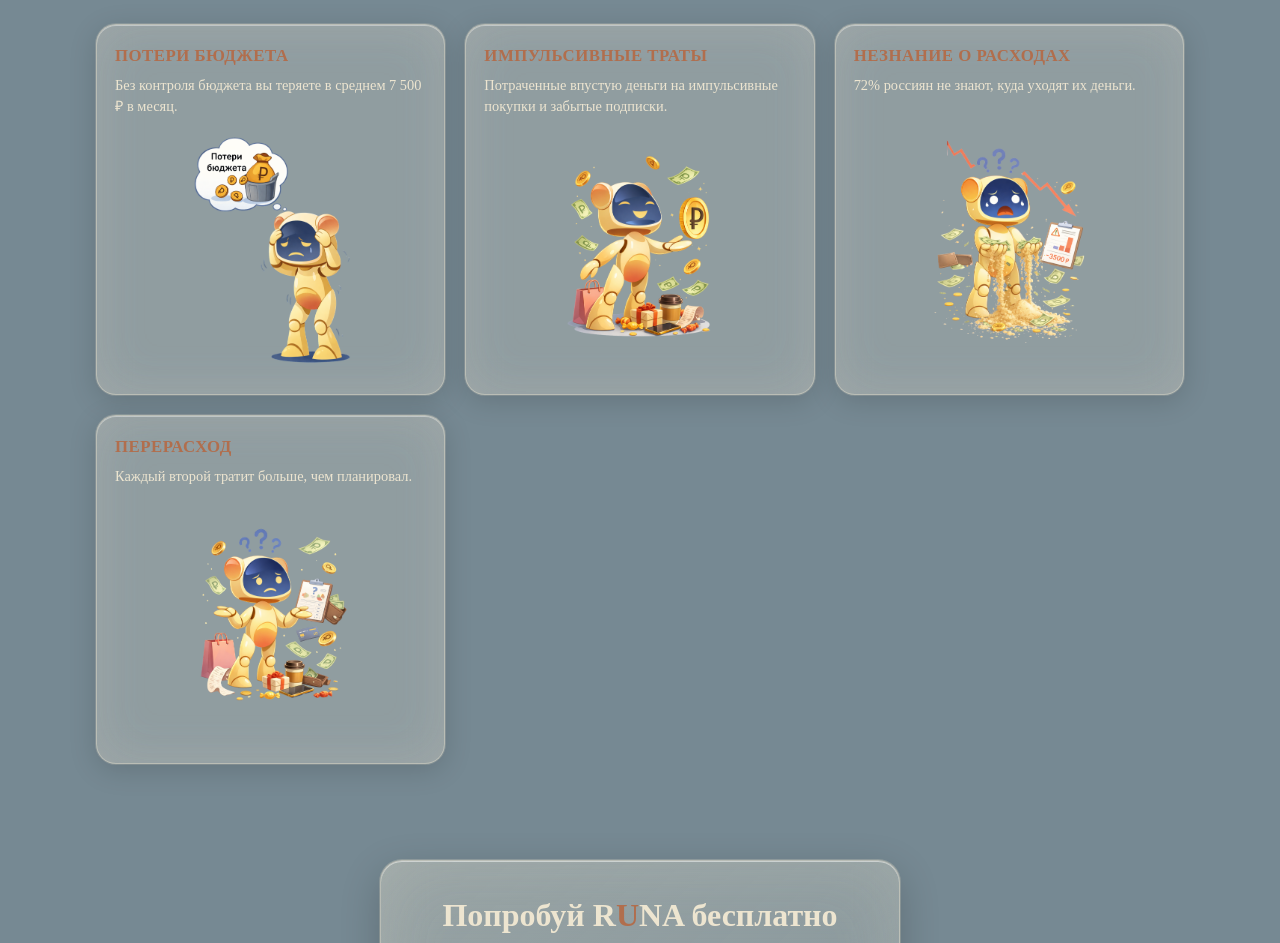
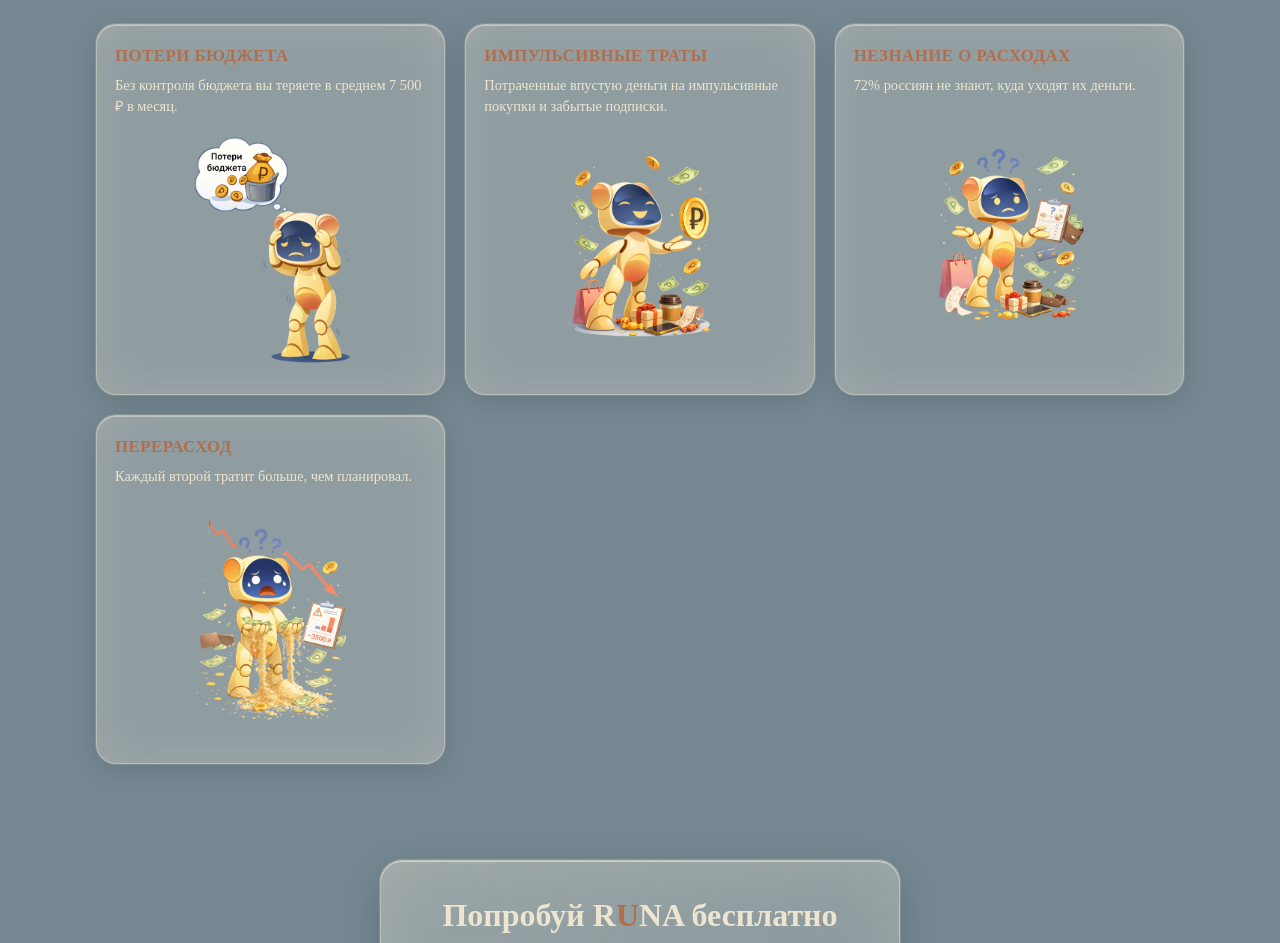
Before and after one commit to lobzik223/Runa-site, a React (Vite) app: page / in a window 1280 px wide. Shown: the part 1580-2523 px from the top of the page. Built offline with nearby package versions, Linux system fonts and the light colour scheme.

Commit message:
Версия 6.13

```diff
--- a/src/App.tsx
+++ b/src/App.tsx
@@ -27,13 +27,13 @@ const App: React.FC = () => {
     {
       title: 'Незнание о расходах',
       desc: '72% россиян не знают, куда уходят их деньги.',
-      image: '/mov/q3.png',
+      image: '/mov/q2.png',
       alt: 'Незнание о расходах'
     },
     {
       title: 'Перерасход',
       desc: 'Каждый второй тратит больше, чем планировал.',
-      image: '/mov/q2.png',
+      image: '/mov/q3.png',
       alt: 'Перерасход'
     }
   ];
```
